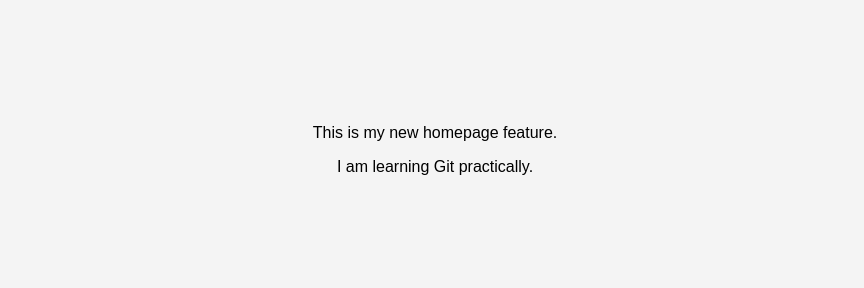
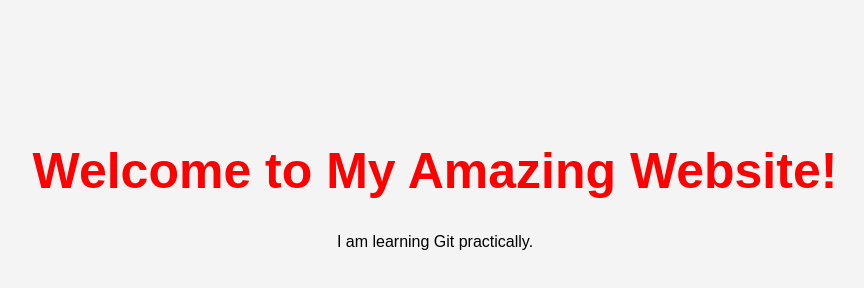
Before and after one commit to susha98/CI-CD, a plain HTML site: page index.html in a window 1280 px wide. Shown: the whole page, without its empty margins (205-1069 px from the left). Drawn offline with Linux system fonts and the light colour scheme.

Commit message:
Heading Title Updated

```diff
--- a/index.html
+++ b/index.html
@@ -7,7 +7,7 @@
     <link rel="stylesheet" href="style.css">
 </head>
 <body>
-    <p>This is my new homepage feature.</p>
+    <h1>Welcome to My Amazing Website!</h1>
 
     <p>I am learning Git practically.</p>
 </body>
```
